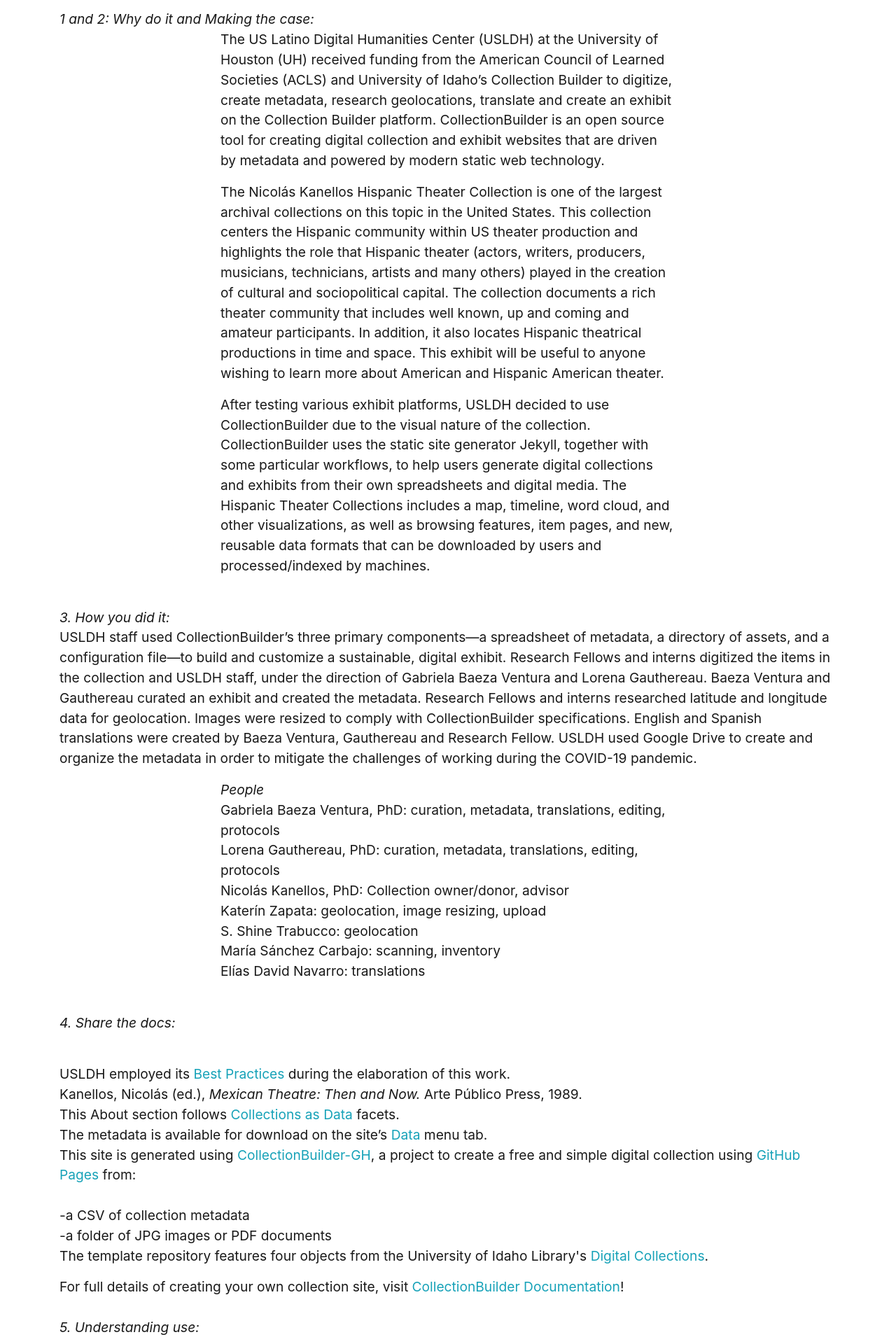
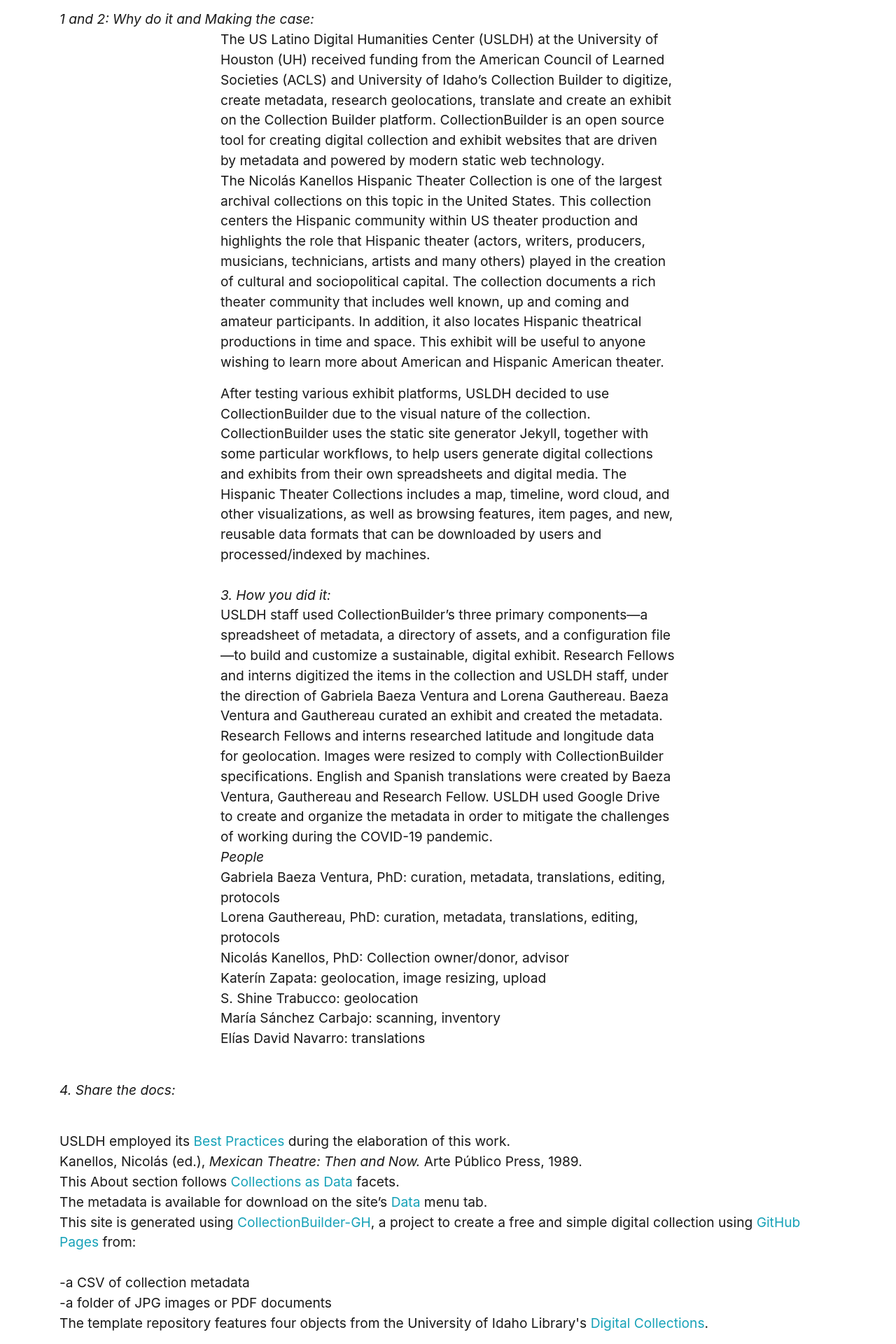
Before and after one commit to RecoveryAPP/hispanictheater, a Jekyll site: the page built from pages/about.html, in a window 1280 px wide. Shown: the part 731-2651 px from the top of the page at 70% size. Built offline with Jekyll 4.4.1, drawn with Linux system fonts in a browser that asks for light colours.

Commit message:
Update about.html

```diff
--- a/pages/about.html
+++ b/pages/about.html
@@ -17,15 +17,15 @@
  <p>
   </p>
   <br><i>1 and 2: Why do it and Making the case:</i>
-<p>The US Latino Digital Humanities Center (USLDH) at the University of Houston (UH) received funding from the American Council of Learned Societies (ACLS) and University of Idaho’s Collection Builder to digitize, create metadata, research geolocations, translate and create an exhibit on the Collection Builder platform. CollectionBuilder is an open source tool for creating digital collection and exhibit websites that are driven by metadata and powered by modern static web technology.</p>
+<p>The US Latino Digital Humanities Center (USLDH) at the University of Houston (UH) received funding from the American Council of Learned Societies (ACLS) and University of Idaho’s Collection Builder to digitize, create metadata, research geolocations, translate and create an exhibit on the Collection Builder platform. CollectionBuilder is an open source tool for creating digital collection and exhibit websites that are driven by metadata and powered by modern static web technology.<br>
 
-  <p>The Nicolás Kanellos Hispanic Theater Collection is one of the largest archival collections on this topic in the United States. This collection centers the Hispanic community within US theater production and highlights the role that Hispanic theater (actors, writers, producers, musicians, technicians, artists and many others) played in the creation of cultural and sociopolitical capital. The collection documents a rich theater community that includes well known, up and coming and amateur participants. In addition, it also locates Hispanic theatrical productions in time and space. This exhibit will be useful to anyone wishing to learn more about American and Hispanic American theater.</p>
+The Nicolás Kanellos Hispanic Theater Collection is one of the largest archival collections on this topic in the United States. This collection centers the Hispanic community within US theater production and highlights the role that Hispanic theater (actors, writers, producers, musicians, technicians, artists and many others) played in the creation of cultural and sociopolitical capital. The collection documents a rich theater community that includes well known, up and coming and amateur participants. In addition, it also locates Hispanic theatrical productions in time and space. This exhibit will be useful to anyone wishing to learn more about American and Hispanic American theater.<br>
 
 <p>After testing various exhibit platforms, USLDH decided to use CollectionBuilder due to the visual nature of the collection. CollectionBuilder uses the static site generator Jekyll, together with some particular workflows, to help users generate digital collections and exhibits from their own spreadsheets and digital media. The Hispanic Theater Collections includes a map, timeline, word cloud, and other visualizations, as well as browsing features, item pages, and new, reusable data formats that can be downloaded by users and processed/indexed by machines.
-  </p>
+  <br>
   <br><i>3. How you did it:</i><br>
-USLDH staff used CollectionBuilder’s three primary components—a spreadsheet of metadata, a directory of assets, and a configuration file—to build and customize a sustainable, digital exhibit. Research Fellows and interns digitized the items in the collection and USLDH staff, under the direction of Gabriela Baeza Ventura and Lorena Gauthereau. Baeza Ventura and Gauthereau curated an exhibit and created the metadata. Research Fellows and interns researched latitude and longitude data for geolocation. Images were resized to comply with CollectionBuilder specifications. English and Spanish translations were created by Baeza Ventura, Gauthereau and Research Fellow. USLDH used Google Drive to create and organize the metadata in order to mitigate the challenges of working during the COVID-19 pandemic.</p>
-<p><i>People</i> <br>
+USLDH staff used CollectionBuilder’s three primary components—a spreadsheet of metadata, a directory of assets, and a configuration file—to build and customize a sustainable, digital exhibit. Research Fellows and interns digitized the items in the collection and USLDH staff, under the direction of Gabriela Baeza Ventura and Lorena Gauthereau. Baeza Ventura and Gauthereau curated an exhibit and created the metadata. Research Fellows and interns researched latitude and longitude data for geolocation. Images were resized to comply with CollectionBuilder specifications. English and Spanish translations were created by Baeza Ventura, Gauthereau and Research Fellow. USLDH used Google Drive to create and organize the metadata in order to mitigate the challenges of working during the COVID-19 pandemic.<br>
+<i>People</i> <br>
   Gabriela Baeza Ventura, PhD: curation, metadata, translations, editing, protocols <br>
    Lorena Gauthereau, PhD: curation, metadata, translations, editing, protocols<br>
    Nicolás Kanellos, PhD: Collection owner/donor, advisor<br>
@@ -51,7 +51,7 @@
 <p>  </p>
   For full details of creating your own collection site, visit <a href="https://collectionbuilder.github.io/cb-docs/">CollectionBuilder Documentation</a>!<br>
 
-  <br><i>5. Understanding use:</i> </p>
+  <br><i>5. Understanding use:</i>
 <p>
   </p>
   <p>This collection is geared toward researchers, educators, students and community members interested in learning about the US Latino theater, its origins, key participants, theaters, troupes and performances. Users can use it as a launching point for further research in US Latino Studies, American Studies, Theater and Performance Studies, material/print culture and Women, Gender and Sexualities Studies, etc.  </p>
@@ -75,5 +75,5 @@
   <br><i>8. What’s next:</i>
 <p>
   </p>
-  <br>USLDH will publish a digital version of <i>Mexican American Theatre: Then and Now</i> (1989), edited by Nicolás Kanellos on <a href="https://artepublicopress.manifoldapp.org/">APPDigital </a>. <i>Mexican American Theatre</i> is a collection of interviews, essays and vaudeville skits from the 1930s to the 1950s all pertaining to Mexican-American theater. It includes historical studies by Jorge Huerta, Nicolás Kanellos, Tomás Ybarra-Frausto and others; an exclusive interview of Luis Valdez; and vaudeville material from Lalo Astol, the Carpa Garcia and others.
+  <br>USLDH will publish a digital version of <i>Mexican American Theatre: Then and Now</i> (1989), edited by Nicolás Kanellos on <a href="https://artepublicopress.manifoldapp.org/">APPDigital</a>. <i>Mexican American Theatre</i> is a collection of interviews, essays and vaudeville skits from the 1930s to the 1950s all pertaining to Mexican-American theater. It includes historical studies by Jorge Huerta, Nicolás Kanellos, Tomás Ybarra-Frausto and others; an exclusive interview of Luis Valdez; and vaudeville material from Lalo Astol, the Carpa Garcia and others.
  <br>USLDH is currently working with CollectionBuilder to create a multilingual version of the platform.
```
